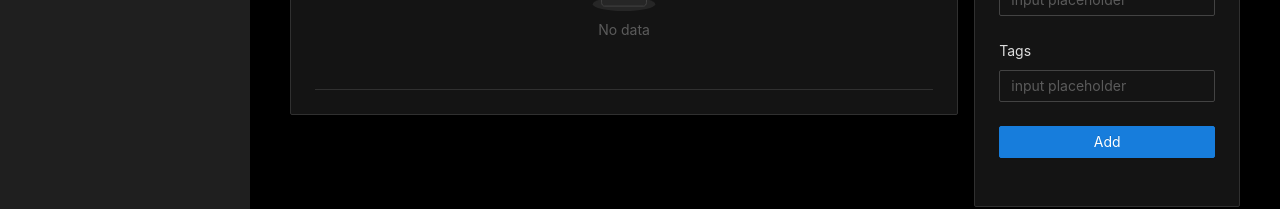
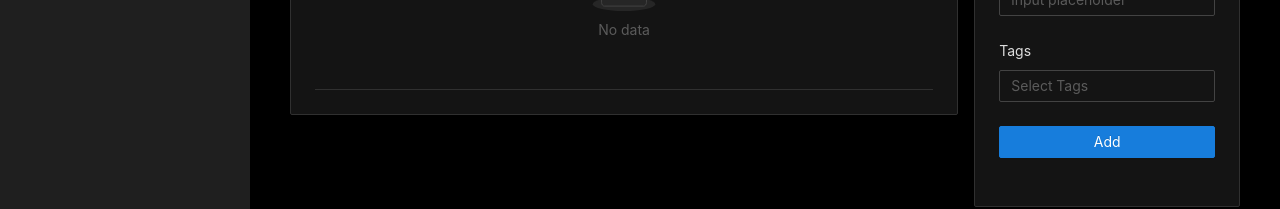
Before and after one commit to laniltee/next-js-ts-graph-ql-config-dashboard, a Next.js app in the folder config-dashboard-ui/: page / in a window 1280 px wide. Shown: the part 357-566 px from the top of the page. Built offline with nearby package versions, Linux system fonts and the light colour scheme.

Commit message:
populating tags selector

```diff
--- a/config-dashboard-ui/pages/configurations/addNewConfiguration.tsx
+++ b/config-dashboard-ui/pages/configurations/addNewConfiguration.tsx
@@ -1,12 +1,15 @@
-import { Button, Card, Form, Input, Typography } from "antd";
+import { Button, Card, Form, Input, Typography, Select } from "antd";
 import { useQuery, gql } from "@apollo/client";
+import { Tag } from "../../types/graphQlTypes";
 
 const { Title } = Typography;
+const { Option } = Select;
 
 const TAGS_QUERY = gql`
   {
     tags {
       name
+      id
     }
   }
 `;
@@ -25,7 +28,17 @@ const AddNewConfiguration = (): JSX.Element => {
           <Input placeholder="input placeholder" />
         </Form.Item>
         <Form.Item label="Tags">
-          <Input placeholder="input placeholder" />
+          <Select
+            mode="tags"
+            style={{ width: "100%" }}
+            placeholder="Select Tags"
+          >
+            {data?.tags.map((tag: Tag) => (
+              <Option value={tag.id} key={`tag_${tag.id}`}>
+                {tag.name}
+              </Option>
+            ))}
+          </Select>
         </Form.Item>
         <Form.Item>
           <Button type="primary" block>
--- a/config-dashboard-ui/pages/configurations/configurationsList.tsx
+++ b/config-dashboard-ui/pages/configurations/configurationsList.tsx
@@ -1,6 +1,6 @@
 import { Card, Typography, Table, Button, Space, Tag as AntDTag } from "antd";
 import { useQuery, gql } from "@apollo/client";
-import { Configuration, Tag } from "../../types/graphQlTypes";
+import { Configuration, ConfigurationTag } from "../../types/graphQlTypes";
 
 const { Title } = Typography;
 
@@ -21,7 +21,7 @@ const columns = [
     key: "tags",
     render: (text = null, record: Configuration) => (
       <>
-        {record.tags.map((tag: Tag, index: number) => (
+        {record.tags.map((tag: ConfigurationTag, index: number) => (
           <AntDTag key={`tag_${index}`}>{tag.tag.name}</AntDTag>
         ))}
       </>
```
Also changed, not shown: config-dashboard-ui/types/graphQlTypes.ts (+8 -5 lines), 1 other file (tests, documents, lock files or other folders).
